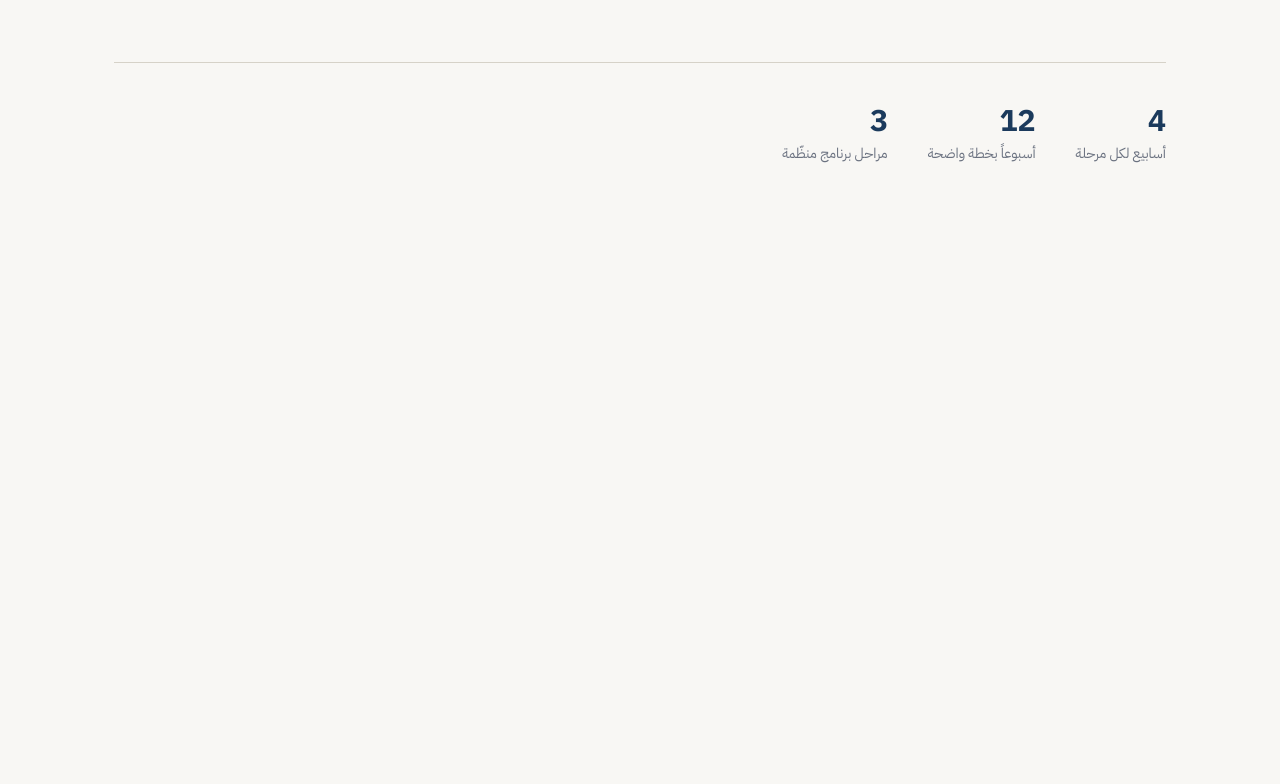
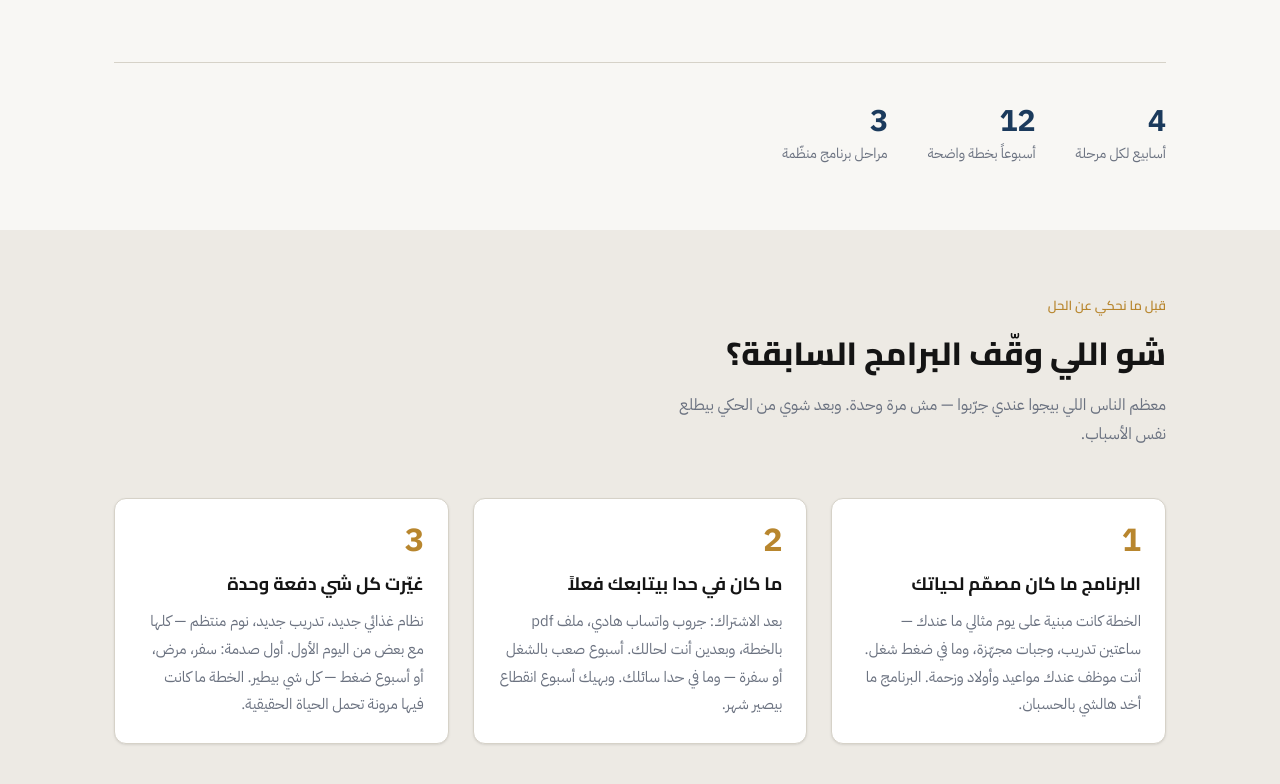
Before and after one commit to ahmadmjam-coder/trainer-demo-skill, a Next.js app: page / in a window 1280 px wide. Shown: the part 592-1376 px from the top of the page. Before the commit the page ends 822 px from the top, so only its background shows below. Built offline with nearby package versions, Linux system fonts and the light colour scheme.

Commit message:
section 2: problem recognition

```diff
--- a/app/globals.css
+++ b/app/globals.css
@@ -165,3 +165,20 @@ h1, h2, h3, h4, h5, h6 {
 .text-muted {
   color: var(--color-muted-fg);
 }
+
+/* ─── GRID PATTERNS ──────────────────────────────────────────────────────────── */
+
+/* Three-column card grid. Equal row heights via CSS Grid stretch (the default).
+   Defined here rather than via Tailwind so gap can reference a CSS variable
+   and align-items isn't subject to Tailwind v4 utility ordering. */
+.reason-cards {
+  display:     grid;
+  gap:         var(--space-6);
+  align-items: stretch;
+}
+
+@media (min-width: 48rem) {
+  .reason-cards {
+    grid-template-columns: repeat(3, 1fr);
+  }
+}
--- a/app/page.tsx
+++ b/app/page.tsx
@@ -1,11 +1,13 @@
 import DemoBanner from '@/components/DemoBanner'
 import Hero from '@/components/sections/Hero'
+import ProblemRecognition from '@/components/sections/ProblemRecognition'
 
 export default function Home() {
   return (
     <>
       <DemoBanner />
       <Hero />
+      <ProblemRecognition />
     </>
   )
 }
--- /dev/null
+++ b/components/sections/ProblemRecognition.tsx
@@ -0,0 +1,110 @@
+const reasons = [
+  {
+    num: '1',
+    title: 'البرنامج ما كان مصمّم لحياتك',
+    body:
+      'الخطة كانت مبنية على يوم مثالي ما عندك — ساعتين تدريب، وجبات مجهّزة، وما في ضغط شغل. أنت موظف عندك مواعيد وأولاد وزحمة. البرنامج ما أخد هالشي بالحسبان.',
+  },
+  {
+    num: '2',
+    title: 'ما كان في حدا بيتابعك فعلاً',
+    body:
+      'بعد الاشتراك: جروب واتساب هادي، ملف pdf بالخطة، وبعدين أنت لحالك. أسبوع صعب بالشغل أو سفرة — وما في حدا سائلك. وبهيك أسبوع انقطاع بيصير شهر.',
+  },
+  {
+    num: '3',
+    title: 'غيّرت كل شي دفعة وحدة',
+    body:
+      'نظام غذائي جديد، تدريب جديد، نوم منتظم — كلها مع بعض من اليوم الأول. أول صدمة: سفر، مرض، أو أسبوع ضغط — كل شي بيطير. الخطة ما كانت فيها مرونة تحمل الحياة الحقيقية.',
+  },
+]
+
+export default function ProblemRecognition() {
+  return (
+    <section id="problem-recognition" className="section section-alt">
+      <div className="container-page">
+
+        {/* Section header */}
+        <div style={{ marginBottom: 'var(--space-12)', maxWidth: '32em' }}>
+          <p
+            style={{
+              fontFamily:   'var(--font-display)',
+              fontWeight:   600,
+              fontSize:     '0.8125rem',
+              color:        'var(--color-accent)',
+              marginBottom: 'var(--space-4)',
+            }}
+          >
+            قبل ما نحكي عن الحل
+          </p>
+          <h2
+            style={{
+              fontFamily:   'var(--font-display)',
+              fontWeight:   800,
+              fontSize:     'clamp(1.5rem, 3vw, 2rem)',
+              lineHeight:   1.35,
+              color:        'var(--color-fg)',
+              marginBottom: 'var(--space-4)',
+            }}
+          >
+            شو اللي وقّف البرامج السابقة؟
+          </h2>
+          <p
+            style={{
+              fontFamily: 'var(--font-body)',
+              fontSize:   '1rem',
+              lineHeight: 1.85,
+              color:      'var(--color-muted-fg)',
+            }}
+          >
+            معظم الناس اللي بيجوا عندي جرّبوا — مش مرة وحدة. وبعد شوي من الحكي بيطلع نفس الأسباب.
+          </p>
+        </div>
+
+        {/* Reason cards */}
+        <div className="reason-cards">
+          {reasons.map((reason) => (
+            <div key={reason.num} className="card">
+              <span
+                className="text-mono-num"
+                style={{
+                  display:      'block',
+                  fontSize:     '2rem',
+                  fontWeight:   700,
+                  color:        'var(--color-accent)',
+                  lineHeight:   1,
+                  marginBottom: 'var(--space-4)',
+                }}
+              >
+                {reason.num}
+              </span>
+              <h3
+                style={{
+                  fontFamily:   'var(--font-display)',
+                  fontWeight:   700,
+                  fontSize:     '1.125rem',
+                  color:        'var(--color-fg)',
+                  lineHeight:   1.4,
+                  marginBottom: 'var(--space-3)',
+                }}
+              >
+                {reason.title}
+              </h3>
+              <p
+                style={{
+                  fontFamily: 'var(--font-body)',
+                  fontSize:   '0.9375rem',
+                  color:      'var(--color-muted-fg)',
+                  lineHeight: 1.85,
+                }}
+              >
+                {reason.body}
+              </p>
+            </div>
+          ))}
+        </div>
+
+      </div>
+    </section>
+  )
+}
```
